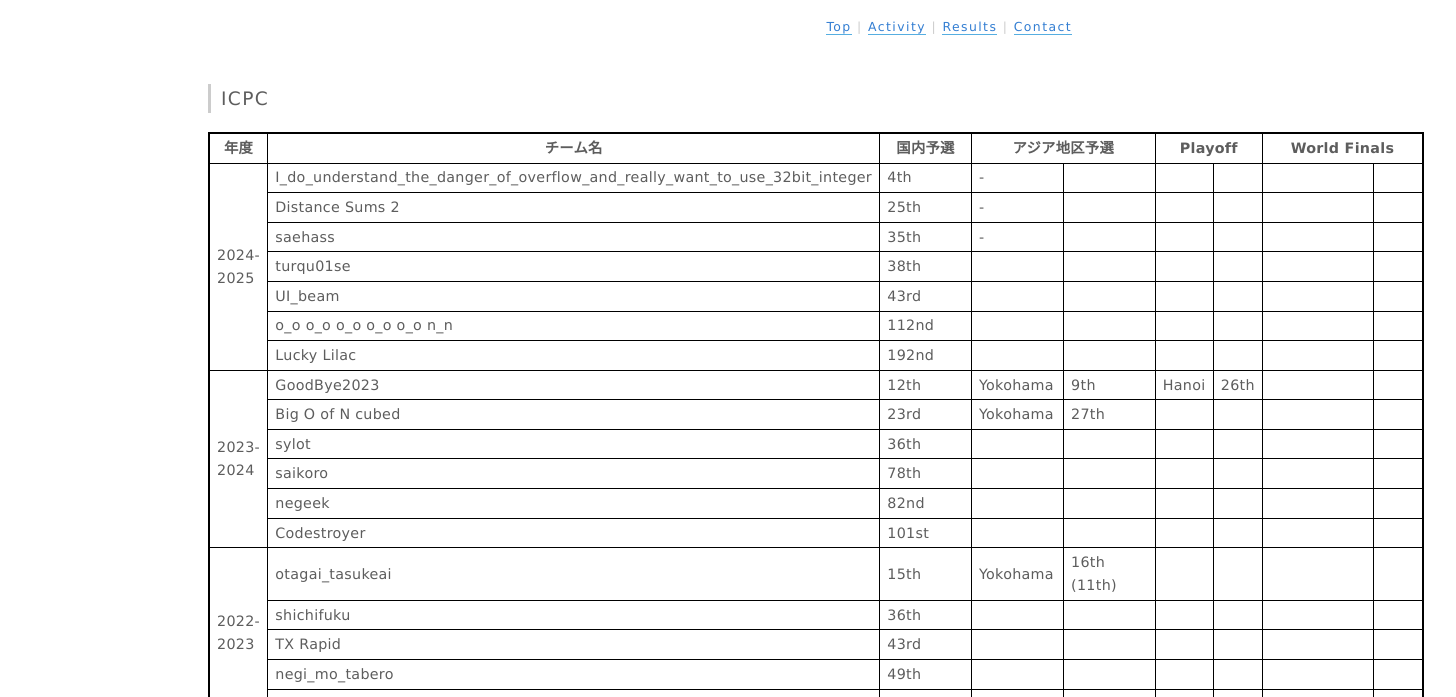
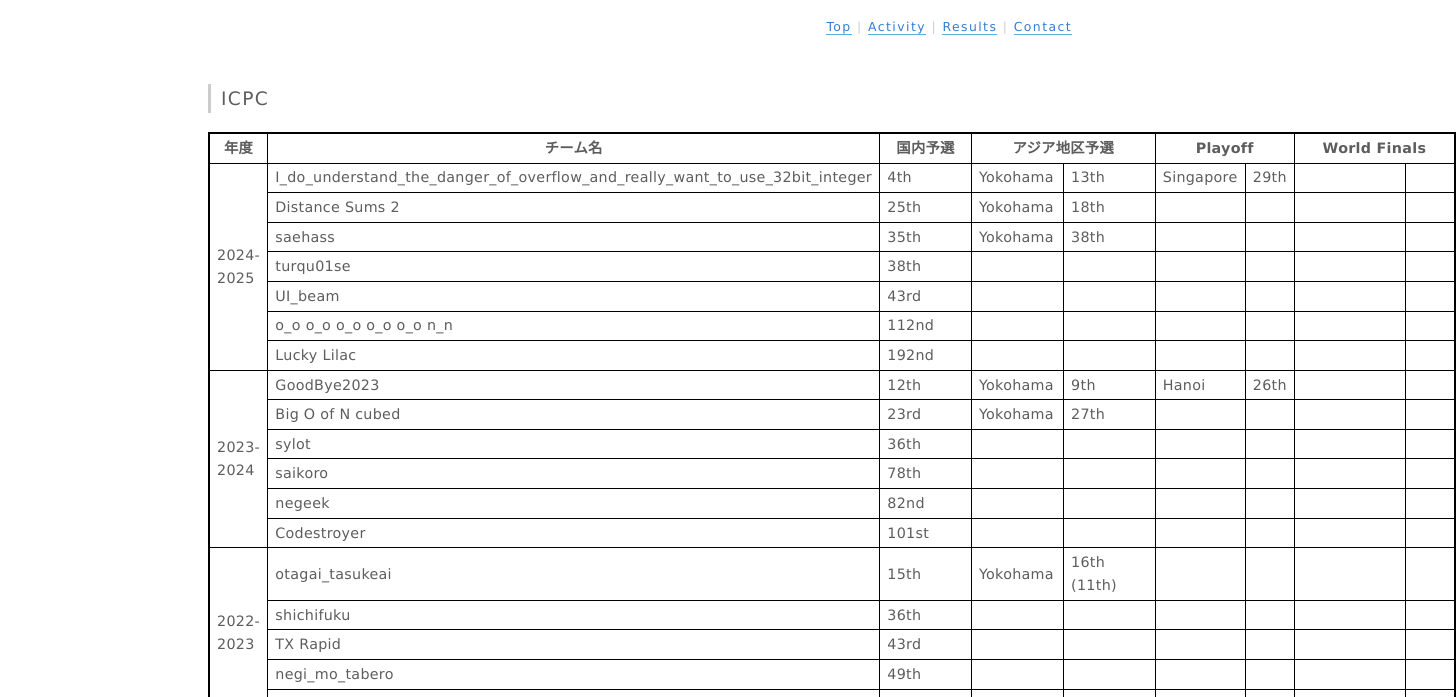
Before and after one commit to tkbpc/tkbpc.github.io, a plain HTML site: page results.html in a window 1280 px wide. Shown: the part 103-800 px from the top of the page, 1456 px wide, since content can reach past the window. Drawn offline with Linux system fonts and the light colour scheme.

Commit message:
Add 2025 Yokohama & Playoff

```diff
--- a/results.html
+++ b/results.html
@@ -33,17 +33,21 @@
 										<td rowspan="7">2024-2025</td>
 										<td>I_do_understand_the_danger_of_overflow_and_really_want_to_use_32bit_integer</td>
 										<td>4th</td>
-										<td>-</td><td></td><td></td><td></td><td></td><td></td>
+										<td>Yokohama</td><td>13th</td>
+										<td>Singapore</td><td>29th</td>
+										<td></td><td></td>
 									</tr>
 									<tr>
 										<td>Distance Sums 2</td>
 										<td>25th</td>
-										<td>-</td><td></td><td></td><td></td><td></td><td></td>
+										<td>Yokohama</td><td>18th</td>
+										<td></td><td></td><td></td><td></td>
 									</tr>
 									<tr>
 										<td>saehass</td>
 										<td>35th</td>
-										<td>-</td><td></td><td></td><td></td><td></td><td></td>
+										<td>Yokohama</td><td>38th</td>
+										<td></td><td></td><td></td><td></td>
 									</tr>
 									<tr>
 										<td>turqu01se</td>
```
